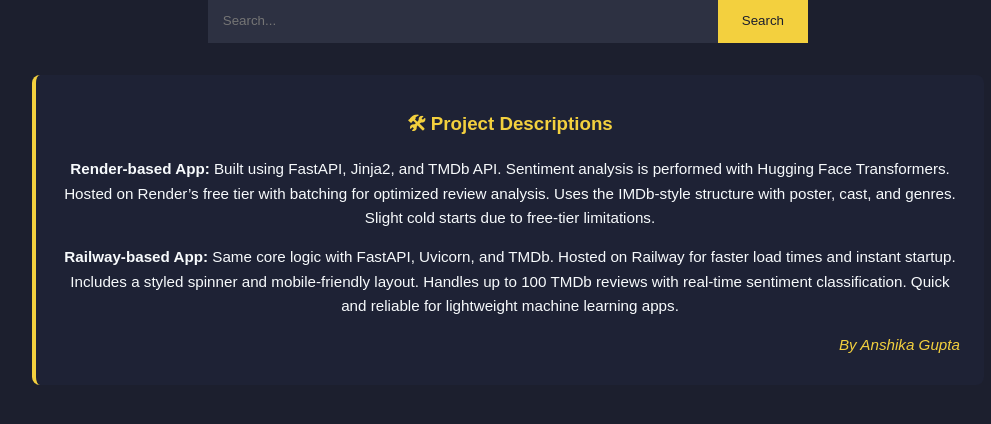
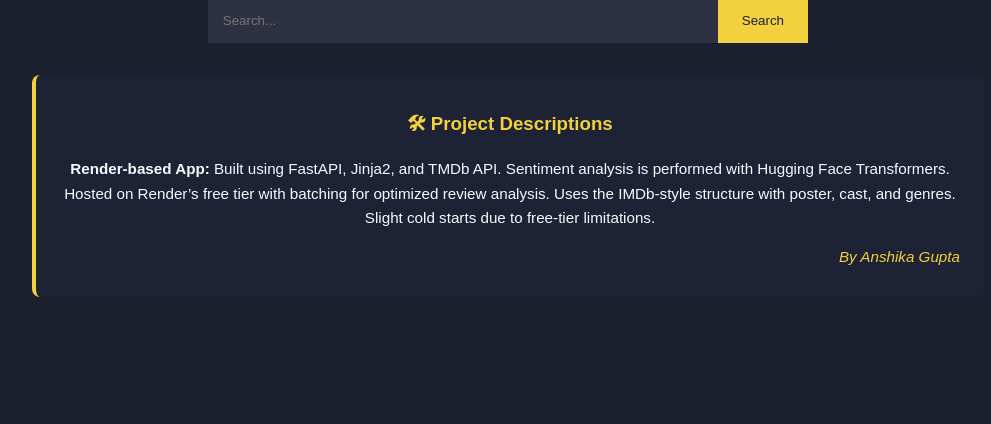
Before and after one commit to AnshikaGupta-1/imdb-sentiment-fastapi-main, a FastAPI app: page / in a window 1280 px wide. Shown: the part 295-719 px from the top of the page, without its empty margins (132-1123 px from the left). Run offline with FastAPI, Linux system fonts and the light colour scheme.

Commit message:
Update index.html

```diff
--- a/templates/index.html
+++ b/templates/index.html
@@ -78,7 +78,7 @@
         <div class="description-content">
           <h3>🛠 Project Descriptions</h3>
           <p><strong>Render-based App:</strong> Built using FastAPI, Jinja2, and TMDb API. Sentiment analysis is performed with Hugging Face Transformers. Hosted on Render’s free tier with batching for optimized review analysis. Uses the IMDb-style structure with poster, cast, and genres. Slight cold starts due to free-tier limitations.</p>
-          <p><strong>Railway-based App:</strong> Same core logic with FastAPI, Uvicorn, and TMDb. Hosted on Railway for faster load times and instant startup. Includes a styled spinner and mobile-friendly layout. Handles up to 100 TMDb reviews with real-time sentiment classification. Quick and reliable for lightweight machine learning apps.</p>
+
           <p style="text-align: right; color: var(--accent);"><em>By Anshika Gupta</em></p>
         </div>
       </section>
```
